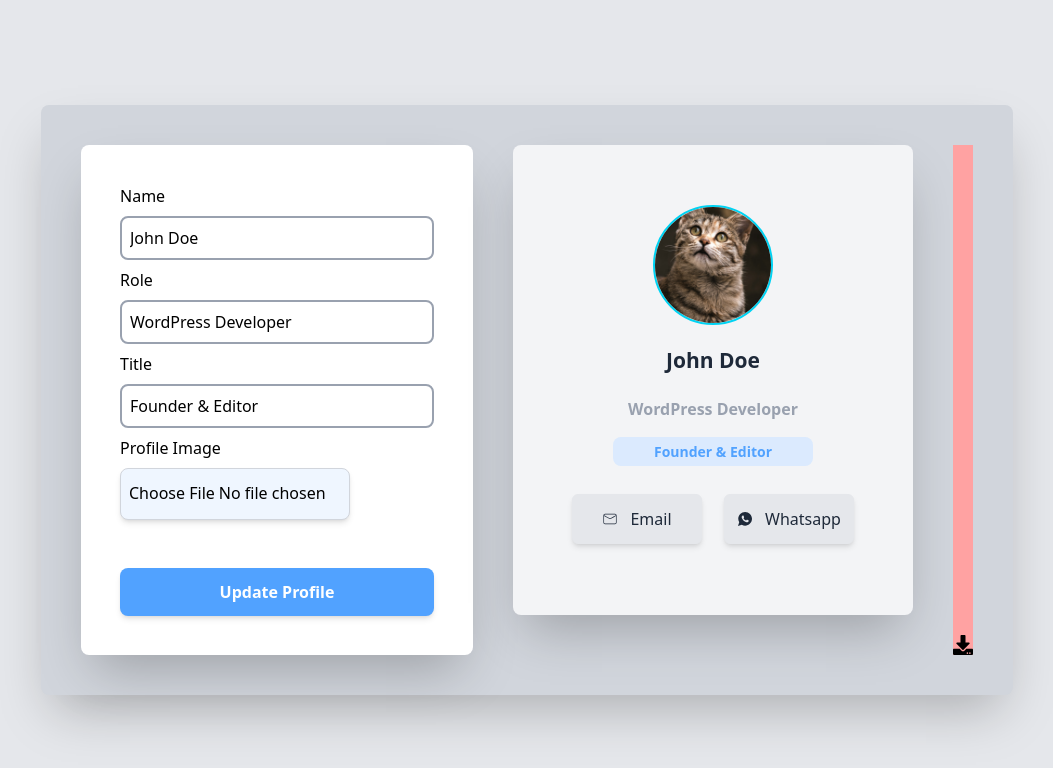
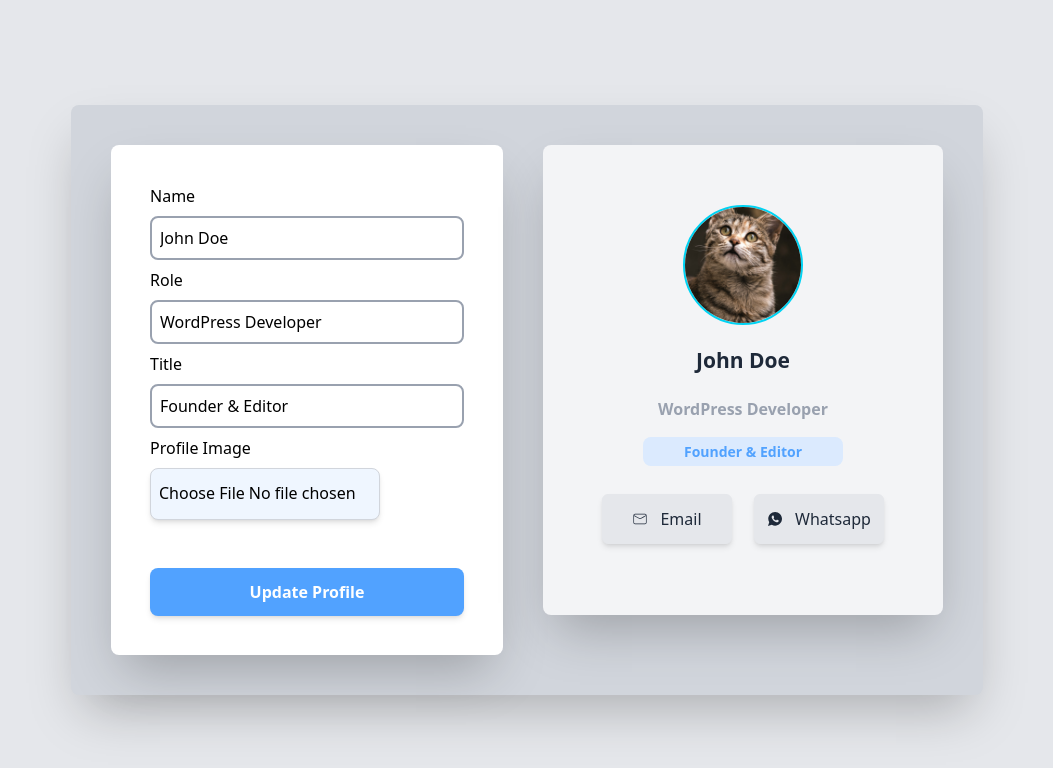
Before and after one commit to navaneethpv/Profile-card-generator, a React (Vite) app: page / in a window 1280 px wide. Shown: the top 768 px of the page, without its empty margins (113-1166 px from the left). Built offline with nearby package versions, Linux system fonts and the light colour scheme.

Commit message:
Remove Options component from App layout

```diff
--- a/src/App.jsx
+++ b/src/App.jsx
@@ -21,9 +21,6 @@ function App() {
       <div className="flex  gap-10 bg-gray-300 rounded-lg p-10 shadow-2xl">
         <Form Profile={Profile} UpdateData={UpdateData} />
         <Cards Profile={Profile} />
-        <div className="flex flex-col justify-end items-start ml-auto bg-red-300">
-          <span><Options /></span>
-        </div>
       </div>
     </div>
   );
```
